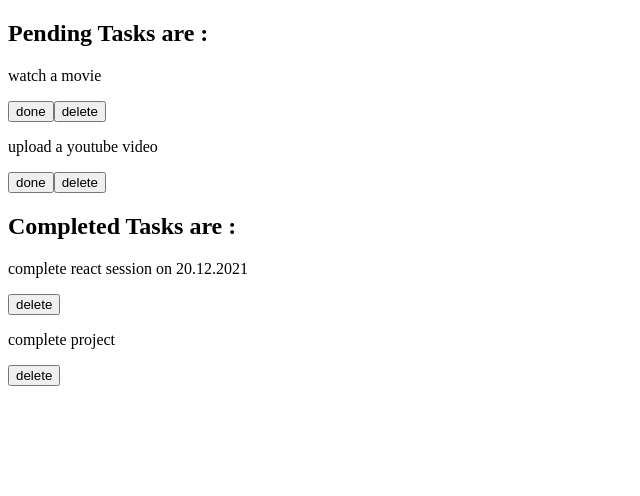
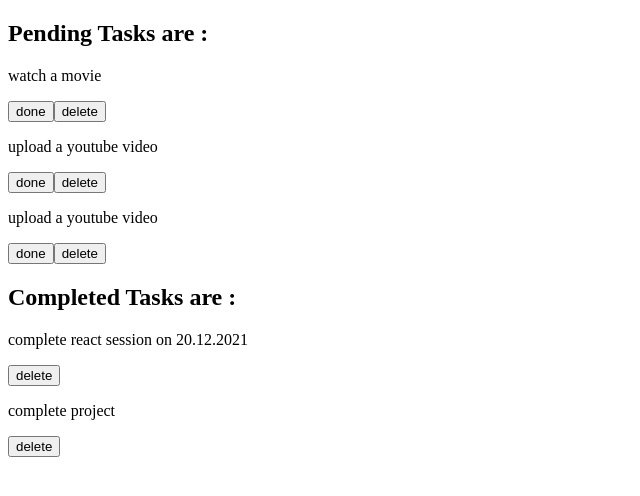
Before and after one commit to shruthi2609/INITNovBatch, a React (Create React App) app: page / in a window 1280 px wide. Shown: the top 496 px of the page, without its empty margins (0-640 px from the left). Built offline with nearby package versions, Linux system fonts and the light colour scheme.

Commit message:
todo update

```diff
--- a/src/Components/Pending.js
+++ b/src/Components/Pending.js
@@ -5,8 +5,6 @@ class Pending extends React.Component{
 
     }
     render(){
-
-
         return(
             <div>
                 <h2> Pending Tasks are :</h2>
@@ -14,7 +12,7 @@ class Pending extends React.Component{
                     this.props.items.map((item)=>
                     <div>
                          <p>{item.title}</p>
-                         <button>done</button>
+                         <button onClick={()=>this.props.fun1(item.id)}>done</button>
                          <button>delete</button>
                     </div>
                    )
--- a/src/Components/TodoComponent.js
+++ b/src/Components/TodoComponent.js
@@ -4,19 +4,29 @@ import Completed from './Completed'
 let todo=[
     {
         title:"complete react session on 20.12.2021",
-        completionStatus:true
+        completionStatus:true,
+        id:1,
+        active:true
     },
     {
         title:"watch a movie",
-        completionStatus:false
+        completionStatus:false,
+        id:2
     },
     {
         title:"complete project",
-        completionStatus:true
+        completionStatus:true,
+        id:3
     },
     {
         title:"upload a youtube video",
-        completionStatus:false
+        completionStatus:false,
+        id:4
+    },
+    {
+        title:"upload a youtube video",
+        completionStatus:false,
+        id:5
     },
 ]
 class TodoComponent extends React.Component{
@@ -25,6 +35,13 @@ class TodoComponent extends React.Component{
         this.state={
             todos:todo
         }
+    }
+    changeCompletionStatus=(todoId)=>{
+        const temp=[...this.state.todos]
+        const obj=temp.find((item)=>item.id===todoId)
+        obj.completionStatus=!obj.completionStatus
+        this.setState({todos:temp})
+
     }
     getPendingItem=()=>{
         const arr=this.state.todos.filter((item)=>item.completionStatus===false)
@@ -37,8 +54,9 @@ class TodoComponent extends React.Component{
     render(){
         return(
             <div>
-                <Pending items={this.getPendingItem()}> </Pending>
+                <Pending items={this.getPendingItem()} fun1={this.changeCompletionStatus}> </Pending>
                 <Completed items={this.getCompletedItems()}></Completed>
+
             </div>
         )
     }
```
